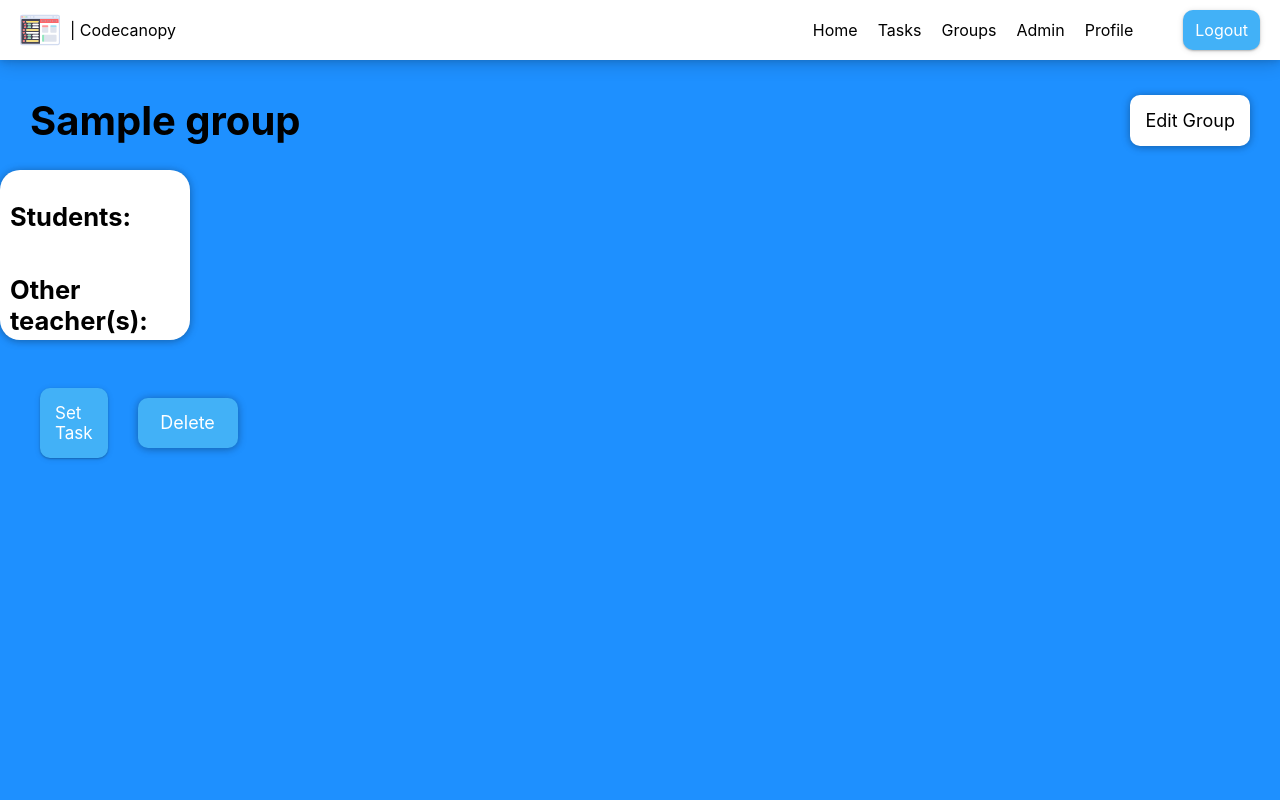
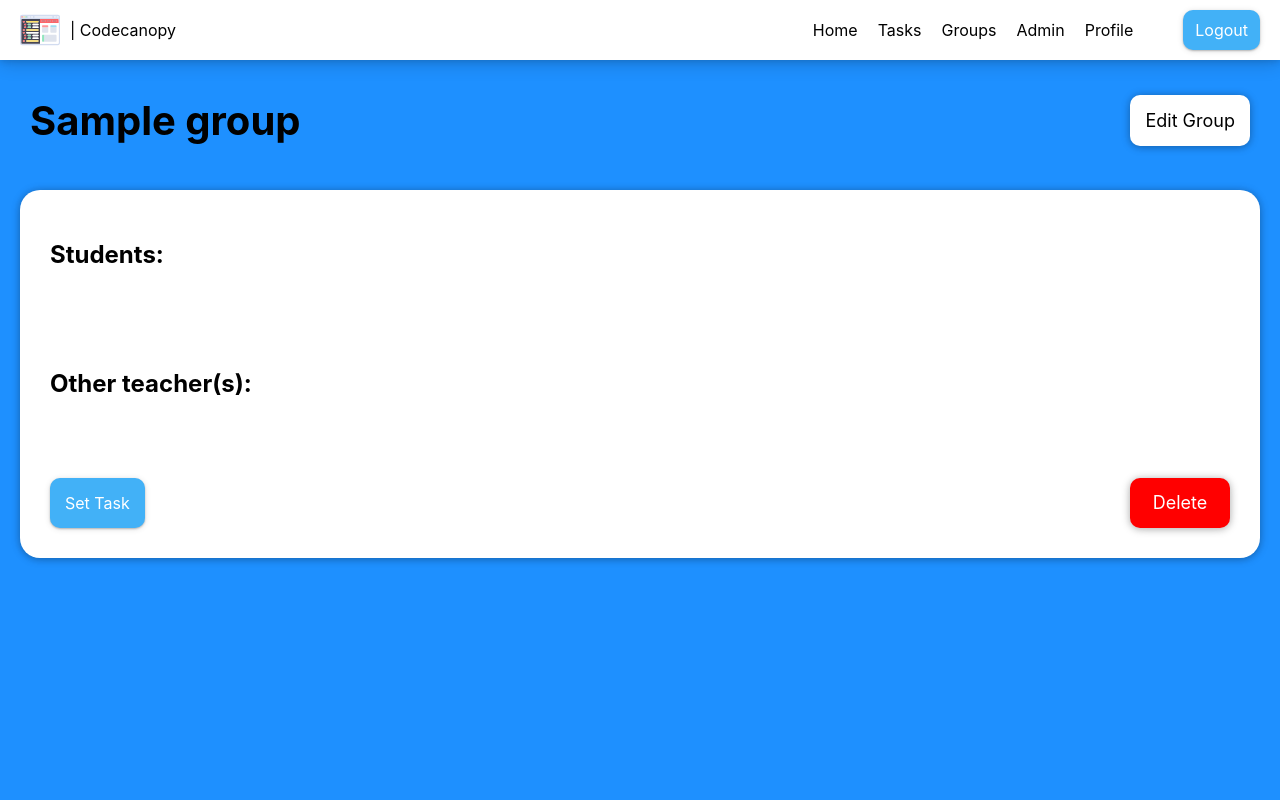
Before and after one commit to finlayrichardson/ah-project, a PHP site: page /group/1 in a window 1280 px wide. Run offline with PHP 8.4, Linux system fonts and the light colour scheme; the visitor is signed in with stand-in values (Sample User, id 1); tables that the repository leaves empty hold one stand-in row (values such as "Sample post"); some libraries are stand-ins or nearby versions.

Commit message:
Update code

```diff
--- a/group.php
+++ b/group.php
@@ -78,6 +78,7 @@
         ?>
         <meta name="viewport" content="width=device-width, initial-scale=1">
         <link rel="stylesheet" href="/resources/style.css">
+        <script type="text/javascript" src="https://livejs.com/live.js"></script>
     </head>
     <body>
         <?php include("includes/nav.php");
@@ -88,20 +89,24 @@
         if ($owner) echo "<a href='/edit-group/$group_id'>Edit Group</a>";
         echo "</div>";
         echo "
-             <div class='group'>
-                 <h2>Students: </h2>
+             <div class='group-box'>
+                 <div class='names'>
+                     <h2>Students: </h2>
              ";
         $result = query("SELECT first_name, last_name FROM user, group_member WHERE user.user_id = group_member.user_id AND role = 'student' AND group_member.group_id = ?;", 'i', $group_id);
         while ($row = mysqli_fetch_assoc($result)) {
             $name = $row['first_name'] . " " . $row['last_name'];
-            echo "<p>$name</p><br>";
+            echo "<p>$name</p>";
         }
+        echo "</div>";
+        echo "<div class='names'>";
         echo "<h2>Other teacher(s): </h2>";
         $result = query("SELECT first_name, last_name FROM user, group_member WHERE user.user_id = group_member.user_id AND role = 'teacher' AND user.user_id != ? AND group_member.group_id = ?;", 'ii', $user_id, $group_id);
         while ($row = mysqli_fetch_assoc($result)) {
             $name = $row['first_name'] . " " . $row['last_name'];
-            echo "<p>$name</p><br>";
+            echo "<p>$name</p>";
         }
+        echo "</div>";
         echo "
              <div class='buttons'>
                  <a href='/create-task?group_id=$group_id'>Set Task</a>
@@ -110,7 +115,7 @@
                  <form method='POST'>
                      <input type='hidden' name='action' value='delete'>
                      <input type='hidden' name='group_id' value=$group_id>
-                     <input type='submit' onClick=\"javascript: return confirm('Are you sure you want to delete this group? This will also remove all tasks set to this group.');\" value='Delete'>
+                     <input type='submit' id='delete' onClick=\"javascript: return confirm('Are you sure you want to delete this group? This will also remove all tasks set to this group.');\" value='Delete'>
                  </form>
              ";
         echo "</div>
--- a/includes/nav.php
+++ b/includes/nav.php
@@ -1,5 +1,5 @@
 <nav>
-    <div id="logo"><a href="/"><img src="/resources/logo.svg"></a><a href="/" style="margin-top: 10px;">| Codecanopy</a></div>
+    <div id="logo"><a href="/"><img src="/resources/logo.svg" alt="Logo"></a><a href="/" style="margin-top: 10px;">| Codecanopy</a></div>
     <ul>
         <li><a href="/">Home</a></li>
         <li><a href="/tasks">Tasks</a></li>
--- a/resources/style.css
+++ b/resources/style.css
@@ -6,6 +6,21 @@
 
 * {
   font-family: var(--font);
+}
+
+body,
+html {
+  background-color: dodgerblue;
+  /* background: rgb(2, 0, 36);
+  background: linear-gradient(
+    170deg,
+    rgba(2, 0, 36, 1) 0%,
+    rgba(9, 9, 121, 1) 13%,
+    rgba(0, 212, 255, 1) 100%
+  ); */
+  min-height: 100vh;
+  width: 100%;
+  margin: 0;
 }
 
 nav {
@@ -231,21 +246,6 @@
   float: left;
   width: 750px;
   height: 1000px;
-}
-
-body,
-html {
-  background-color: dodgerblue;
-  /* background: rgb(2, 0, 36);
-  background: linear-gradient(
-    170deg,
-    rgba(2, 0, 36, 1) 0%,
-    rgba(9, 9, 121, 1) 13%,
-    rgba(0, 212, 255, 1) 100%
-  ); */
-  height: 100%;
-  width: 100%;
-  margin: 0;
 }
 
 input[type="submit"] {
@@ -475,22 +475,22 @@
   box-shadow: 0 1px 6px rgba(0, 0, 0, 0.12), 0 1px 10px rgba(0, 0, 0, 0.24);
 }
 
-.task-box {
+.task-box,
+.group-box {
   background-color: white;
   width: calc(100% - 40px);
-  height: 80%;
   margin: 20px;
   border-radius: 20px;
   display: flex;
   flex-direction: column;
   justify-content: space-between;
+  box-shadow: 0 1px 6px rgba(0, 0, 0, 0.12), 0 1px 10px rgba(0, 0, 0, 0.24);
 }
 
 .description {
   padding: 30px;
   margin: 30px;
-  width: 55%;
-  height: 40%;
+  width: calc(100% - 540px);
   float: left;
   border-radius: 10px;
   box-shadow: 0 1px 6px rgba(0, 0, 0, 0.12), 0 1px 10px rgba(0, 0, 0, 0.24);
@@ -502,13 +502,10 @@
 
 .description p {
   font-size: 20px;
-  height: 100%;
-  white-space: nowrap;
-  overflow: hidden;
-  text-overflow: ellipsis;
 }
 
 .details {
+  width: 300px;
   padding: 30px;
   margin: 30px;
   display: flex;
@@ -518,7 +515,12 @@
   box-shadow: 0 1px 6px rgba(0, 0, 0, 0.12), 0 1px 10px rgba(0, 0, 0, 0.24);
 }
 
+.names {
+  padding: 30px;
+}
+
 .buttons {
+  padding: 0;
   clear: both;
   display: flex;
   align-items: center;
--- a/tools.php
+++ b/tools.php
@@ -1,6 +1,6 @@
 <?php
 function load($page = 'login') {
-    $url = "http://" . $_SERVER['HTTP_HOST'] . dirname($_SERVER['PHP_SELF']);
+    $url = "http://" . $_SERVER['HTTP_HOST'];
     $url = rtrim($url, '/\\');
     $url .= "/" . $page;
     header("Location: $url");
```
Also changed, not shown: create-db.sql (+6 -6 lines), task.php (+24 -7 lines).
